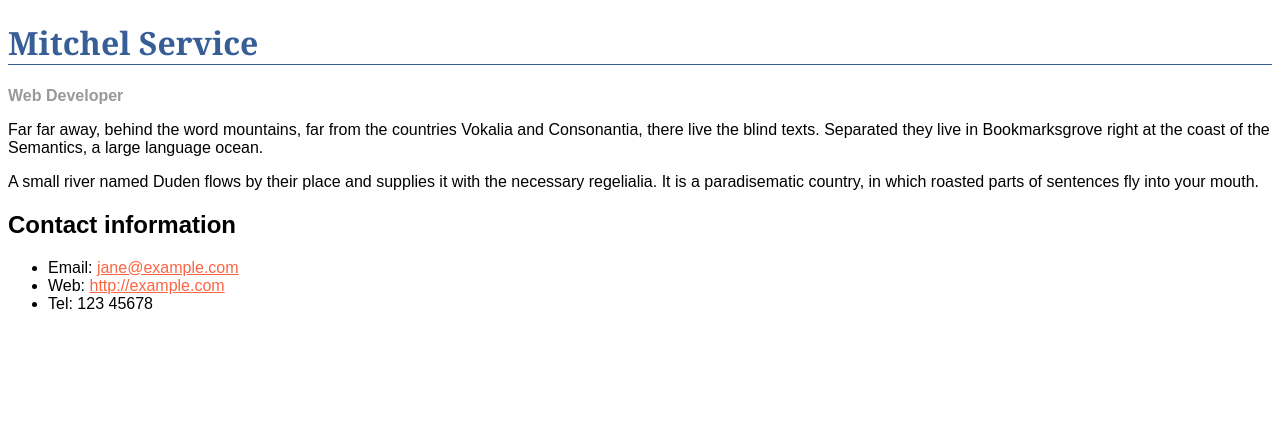
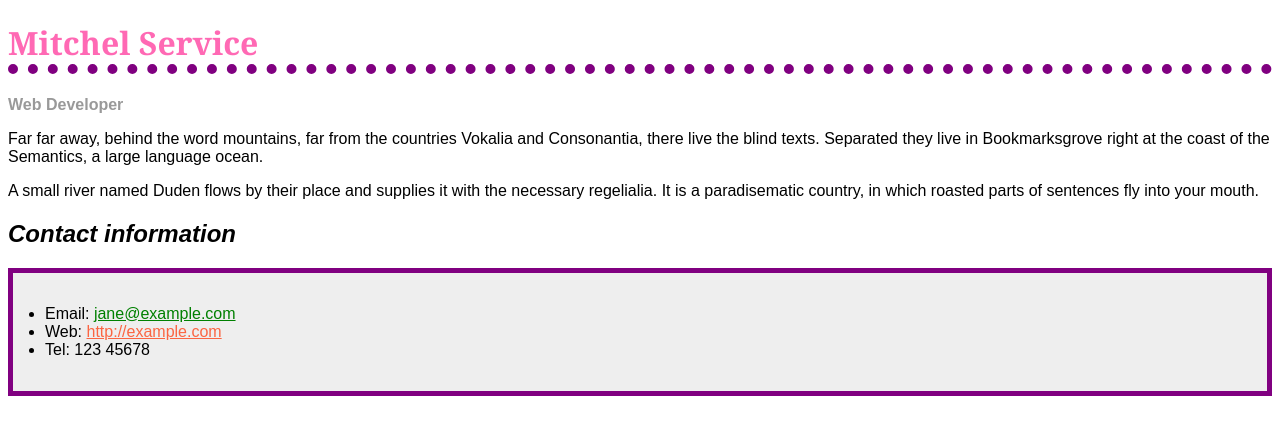
Before and after one commit to MitchelService/Assignment-3---CSS---Mitchel-Service, a plain HTML site: page Assignment 3 - CSS/Part 1 - Styling a biography page/Index.html in a window 1280 px wide. Drawn offline with Linux system fonts and the light colour scheme.

Commit message:
Update Style.css
h1:
Color changed from #375e97 to hotpink.
Border-bottom changed from 1px solid #375e97 to 10px solid purple with a dotted style.

h2:
Added font-style: italic;.

ul:
Background color set to #eeeeee.
Border added: 5px solid purple.
Padding added: 2em.

#email-link:
Color set to #008000 (green).

```diff
--- a/Assignment 3 - CSS/Part 1 - Styling a biography page/Style.css
+++ b/Assignment 3 - CSS/Part 1 - Styling a biography page/Style.css
@@ -2,15 +2,38 @@ body {
   font-family: Arial, Helvetica, sans-serif;
 }
 
+/* Stylizes header*/
 h1 {
-  color: #375e97;
+  /*Changed to hotpink*/
+  color: hotpink;
   font-size: 2em;
   font-family: Georgia, "Times New Roman", Times, serif;
-  border-bottom: 1px solid #375e97;
+  /*Changed to purple, changed to 10px*/
+  border-bottom: 10px solid purple;
+  /*Added Dotted*/
+  border-bottom-style: dotted;
 }
 
+/* Stylizes header 2*/
 h2 {
+  /*Added italics*/
+  font-style: italic;
   font-size: 1.5em;
+}
+
+/* Added for ul style*/
+ul {
+  /*styles the background color to grey*/
+  background-color: #eeeeee;
+  /*creates a soild purple 5px border around the contact information text*/
+  border: 5px solid purple;
+  /*Padding to push the text to be more centerized*/
+  padding: 2em;
+}
+
+/* Colors the email to green*/
+#email-link {
+  color: #008000;
 }
 
 .job-title {
```
